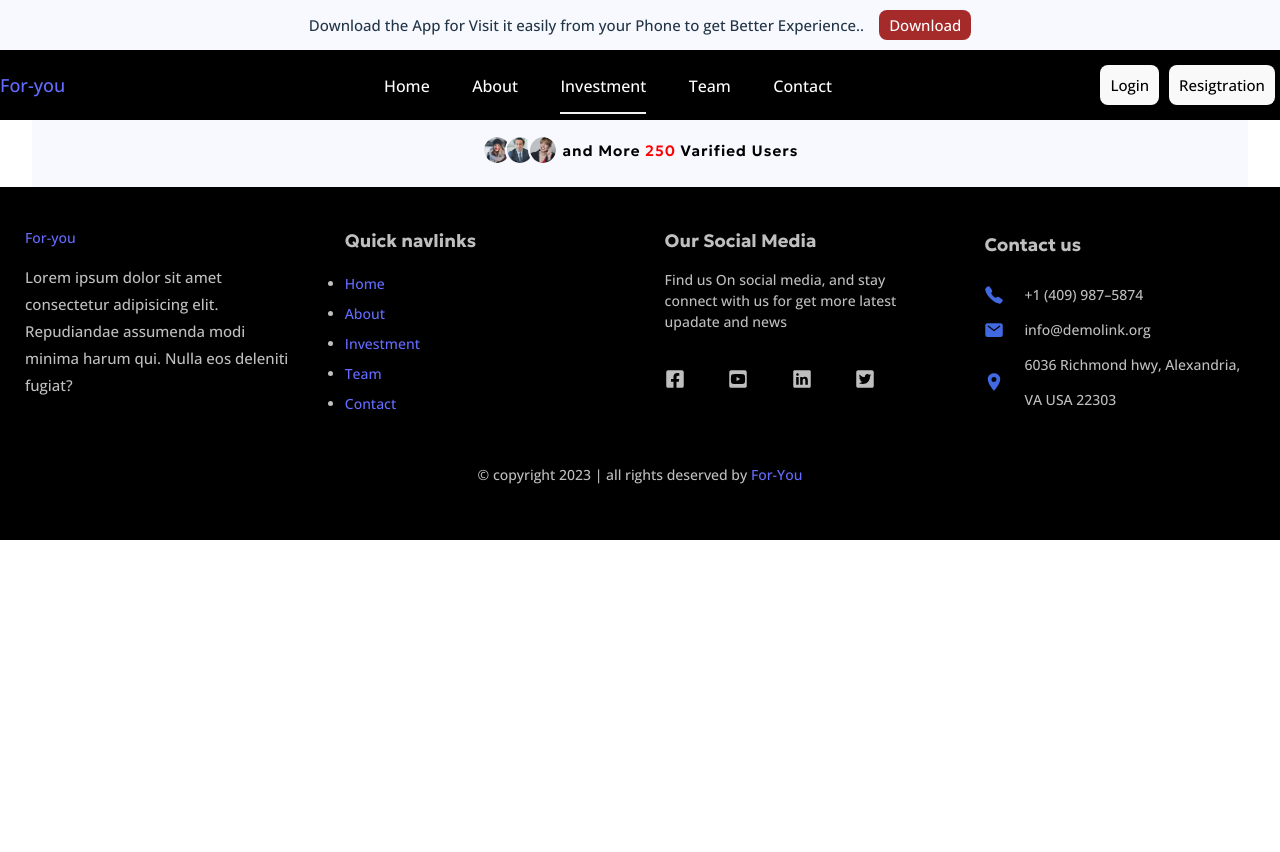
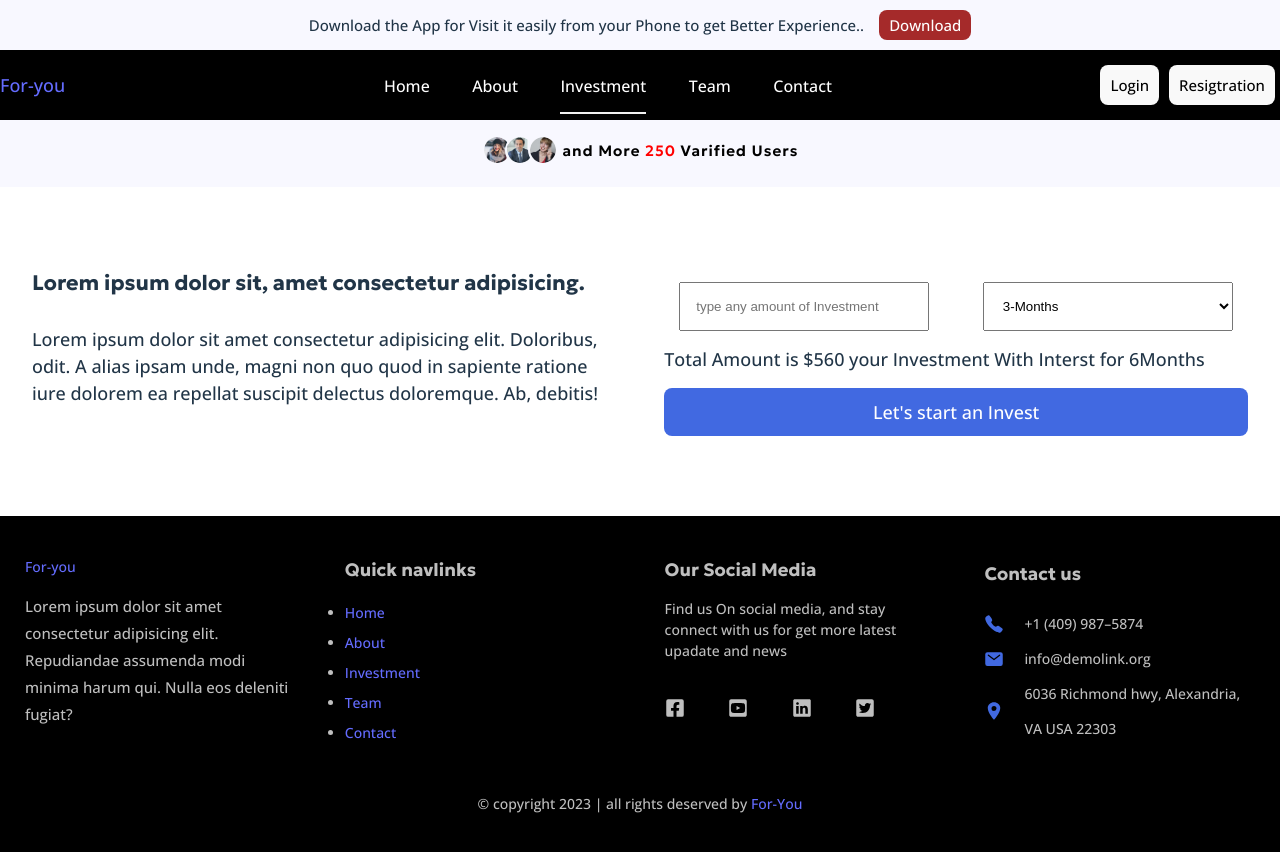
Before and after one commit to HR-Rana/forYou-clientProject, a React (Vite) app in the folder For-You/: page /investment in a window 1280 px wide. Shown: the top 852 px of the page. Before the commit the page ends 800 px from the top, so only its background shows below. Built offline with nearby package versions, Linux system fonts and the light colour scheme; what ldrs would draw is missing.

Commit message:
update: git commit -m update git commit -m update:

```diff
--- a/For-You/src/assets/Css/style.css
+++ b/For-You/src/assets/Css/style.css
@@ -779,7 +779,7 @@ form input[type=submit] {
 
 
 /* investment page */
-.verified-member-highlights {
+.investment-page .verified-member-highlights {
     padding: 15px 0;
     background-color: var(--gostWhite);
 }
@@ -822,8 +822,54 @@ form input[type=submit] {
 
 
 
+.investment-page .calcultation-deposit-interest{
+    padding: 65px 0;
+}
+.investment-page .aboutInvestCommission {
+    width: 48%;
+}
 
+.investment-page .aboutInvestCommission {
+    width: 48%;
+}
 
+.investment-page .calculate-invest-commission {
+    width: 48%;
+}
+.investment-page .calculation-inputs{
+    display: flex;
+    align-items: center;
+    justify-content: space-between;
+}
+.investment-page .calculation-inputs .amount{
+   width: 48%;
+   padding: 15px;
+}
+.investment-page .calculation-inputs input{
+   width: 100%;
+   padding: 15px;
+}
+.investment-page .calculation-inputs .month{
+   width: 48%;
+   padding: 15px;
+}
+.investment-page .calculation-inputs select{
+   width: 100%;
+   padding: 15px;
+   outline: none;
+}
+.investment-page .calculation-inputs option{
+   width: 100%;
+   padding:15px;
+   font-size: 18px;
+   margin: 10px 0;
+}
+.investment-page .calculate-invest-commission button{
+    width: 100%;
+  background-color: var(--RoyalBlue);
+  color: white;
+  margin-top: 15px;
+}
 
 
 
@@ -917,11 +963,13 @@ form input[type=submit] {
     margin: 0 !important;
     background-color: var(--gostWhite);
 }
+
 .profile-page-layout {
     width: 100%;
     display: flex;
     justify-content: space-between;
 }
+
 .profile-page-layout .ProfileSidebar {
     width: 100%;
     padding: 0;
@@ -932,9 +980,11 @@ form input[type=submit] {
 .profile-page .react-tabs {
     display: flex;
 }
-.profile-page .react-tabs__tab-list{
+
+.profile-page .react-tabs__tab-list {
     border-bottom: none;
 }
+
 .profile-page-layout .sidebar-box {
     position: sticky;
     top: 0;
@@ -1072,13 +1122,13 @@ form input[type=submit] {
 
 /* Auth Page */
 .Authentication-page {
-    justify-content:center;
+    justify-content: center;
     padding: 25px;
 }
 
 .Authentication-page .log-reg-button {
     display: flex;
-    justify-content:center;
+    justify-content: center;
     padding: 25px 0;
 }
 
@@ -1205,12 +1255,14 @@ form input[type=submit] {
 .error-page {
     padding: 25px 0;
 }
+
 .error-page p {
     color: var(--BrownColor);
     font-weight: 700;
     letter-spacing: 1px;
     text-align: center;
 }
+
 .error-page img {
     width: 50%;
     margin: auto auto;
@@ -1237,18 +1289,22 @@ footer {
     padding: 25px;
     color: rgb(191, 191, 191);
 }
+
 footer .footer-content .text {
     padding-top: 15px;
 }
+
 footer .footer-content .content {
     width: 22%;
     text-align: left;
 }
+
 footer .footer-content .nav-items li {
     width: 42%;
     text-align: left;
     line-height: 30px;
 }
+
 footer .footer-content .nav-items li a:hover {
     color: white;
     transform: translateY(55px);
@@ -1272,16 +1328,19 @@ footer .social-icons svg {
     cursor: pointer;
     margin: 7px 0;
 }
+
 footer .footer-content .address {
     list-style: none;
     text-align: left;
     line-height: 35px;
 }
+
 footer .address li {
     display: flex;
     height: 100%;
     align-items: center;
 }
+
 footer .address li svg {
     width: 20px;
     height: 20px;
@@ -1291,6 +1350,7 @@ footer .address li svg {
     display: flex;
     align-self: center;
 }
+
 footer p {
     font-size: 14px;
 }
--- a/For-You/src/assets/Routing/Routing.jsx
+++ b/For-You/src/assets/Routing/Routing.jsx
@@ -8,7 +8,6 @@ import Contact from "./../../pages/Contact/Contact";
 import Error from "../../pages/ErrorPage/Error";
 import AuthPage from "../../pages/AuthPage/AuthPage";
 import ForgotPassword from "../../pages/AuthPage/ForgotPassword";
-import Ash from "../../pages/UserProfile/Ash";
 import ProfilePage from "../../pages/UserProfile/ProfilePage";
 
 export default function Routing() {
@@ -21,8 +20,7 @@ export default function Routing() {
 			{/* <Route path='/Blog' element={<Blog/>}></Route> */}
 			<Route path="/Team-members" element={<Team />}></Route>
 			<Route path="/Contact" element={<Contact />}></Route>
-			<Route path="/Profile" element={<ProfilePage/>} />
-			<Route path="/Profile2" element={<Ash />} />
+			<Route path="/Profile" element={<ProfilePage />} />
 			<Route path="/Authentication" element={<AuthPage />} />
 			<Route path="/Registration" element={<AuthPage />} />
 			<Route path="/ResetPassword" element={<ForgotPassword />} />
--- a/For-You/src/pages/Investment/Investment.jsx
+++ b/For-You/src/pages/Investment/Investment.jsx
@@ -3,12 +3,13 @@ import img1 from "../../assets/images/02.jpg";
 import img2 from "../../assets/images/03.jpg";
 import img3 from "../../assets/images/04.jpg";
 import { Link } from "react-router-dom";
+import CalculationMainDesposit from "./Sections/CalculationMainDesposit";
 
 
 export default function Investment() {
 	return (
 		<div className="investment-page">
-			<div className="container-fluid">
+			<div className="">
 				<div className="verified-member-highlights">
 					<h4>
 						<Link to={""}>
@@ -24,6 +25,9 @@ export default function Investment() {
 						</Link>
 					</h4>
 				</div>
+				<section>
+					<CalculationMainDesposit/>
+				</section>
 			</div>
 		</div>
 	);
--- /dev/null
+++ b/For-You/src/pages/Investment/Sections/CalculationMainDesposit.jsx
@@ -0,0 +1,45 @@
+import React from "react";
+import { Link } from "react-router-dom";
+
+export default function CalculationMainDesposit() {
+	return (
+		<div className="calcultation-deposit-interest">
+			<div className="container-fluid">
+				<div className="flex-box">
+					<div className="aboutInvestCommission">
+						<h3>Lorem ipsum dolor sit, amet consectetur adipisicing.</h3>
+						<br />
+						<p>
+							Lorem ipsum dolor sit amet consectetur adipisicing elit.
+							Doloribus, odit. A alias ipsam unde, magni non quo quod in
+							sapiente ratione iure dolorem ea repellat suscipit delectus
+							doloremque. Ab, debitis!
+						</p>
+					</div>
+					<div className="calculate-invest-commission">
+						<span className="calculation-inputs">
+							<div className="amount">
+								<input type="number" placeholder="type any amount of Investment" />
+							</div>
+							<div className="month">
+								<select name="" id="">
+									<option value="">3-Months</option>
+									<option value="">6-Months</option>
+									<option value="">1-year</option>
+								</select>
+							</div>
+						</span>
+						<div>
+							<p>
+								Total Amount is <span>$560</span> your Investment With Interst
+								for <span>6Months</span>
+							</p>
+						</div>
+
+                        <span><Link to={""}><button>Let's start an Invest</button></Link></span>
+					</div>
+				</div>
+			</div>
+		</div>
+	);
+}
```
Also changed, not shown: For-You/src/pages/Investment/Sections/AboutInvestment.jsx (added, +7 -0 lines).
